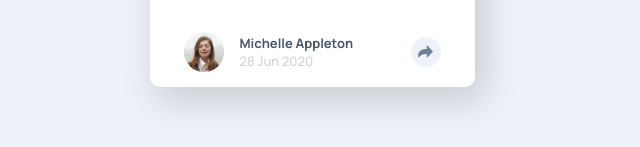
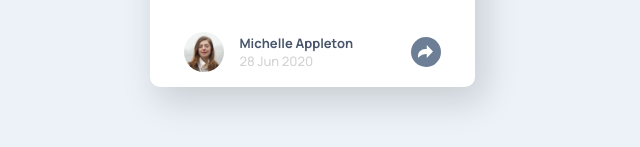
Before and after one commit to dnypham/frontend-mentor-article-preview-component, a React app: page / in a window 1280 px wide. In both pictures the pointer is over the button 753 px from the left and 606 px from the top of the page. Shown: the part 555-702 px from the top of the page, 328-968 px from the left. Built offline with nearby package versions, Linux system fonts and the light colour scheme.

Commit message:
Add hover pseudo class to share button.

```diff
--- a/public/styles.css
+++ b/public/styles.css
@@ -155,6 +155,22 @@
 
 /* ----------PSEUDO CLASSES---------- */
 
+.share-button-container:hover {
+  background-color: hsl(214, 17%, 51%);
+}
+
+.share-button-container:hover .share-button {
+  filter: brightness(0) saturate(100%) invert(100%) sepia(90%) saturate(5%) hue-rotate(106deg) brightness(107%) contrast(100%);
+}
+
+.share-button-container-active:hover {
+  background-color: hsl(210, 46%, 95%);
+}
+
+.share-button-container-active:hover .share-button-active {
+  filter: brightness(0) saturate(100%) invert(30%) sepia(24%) saturate(564%) hue-rotate(178deg) brightness(92%) contrast(84%);
+}
+
 .share-icon:hover {
   padding-bottom: 10px;
 }
--- a/src/components/user-section.js
+++ b/src/components/user-section.js
@@ -19,7 +19,7 @@ export default function UserSection() {
           <p className="article-date manrope-500">28 Jun 2020</p>
         </div>
         <button className="share-button-container" onClick={toggleSection}>
-          <img src="./assets/icon-share.svg" />
+          <img className="share-button" src="./assets/icon-share.svg" />
         </button>
       </div>
         <div className={isShareSectionVisible ? 'share-section' : 'hide'}>
```
